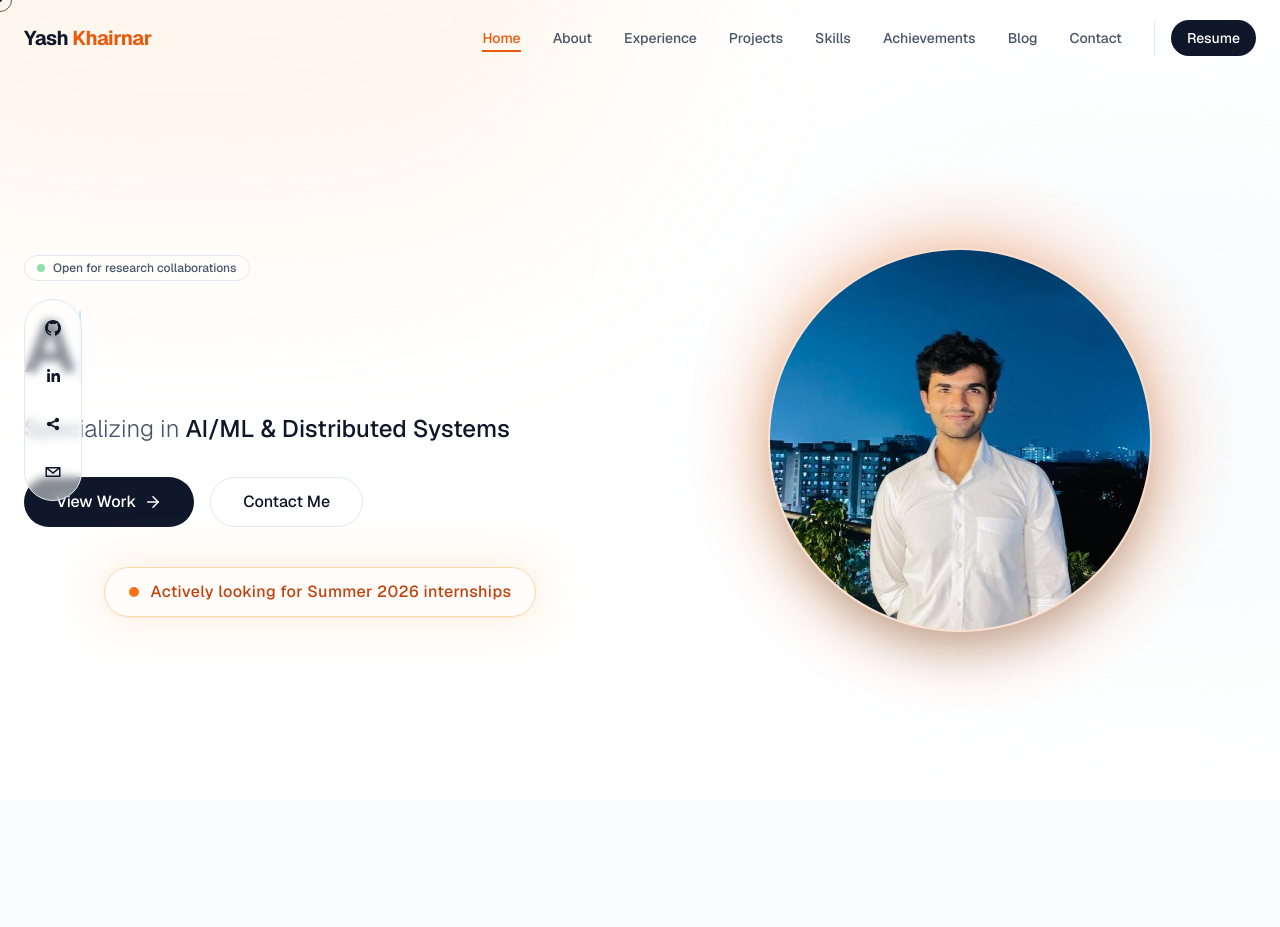
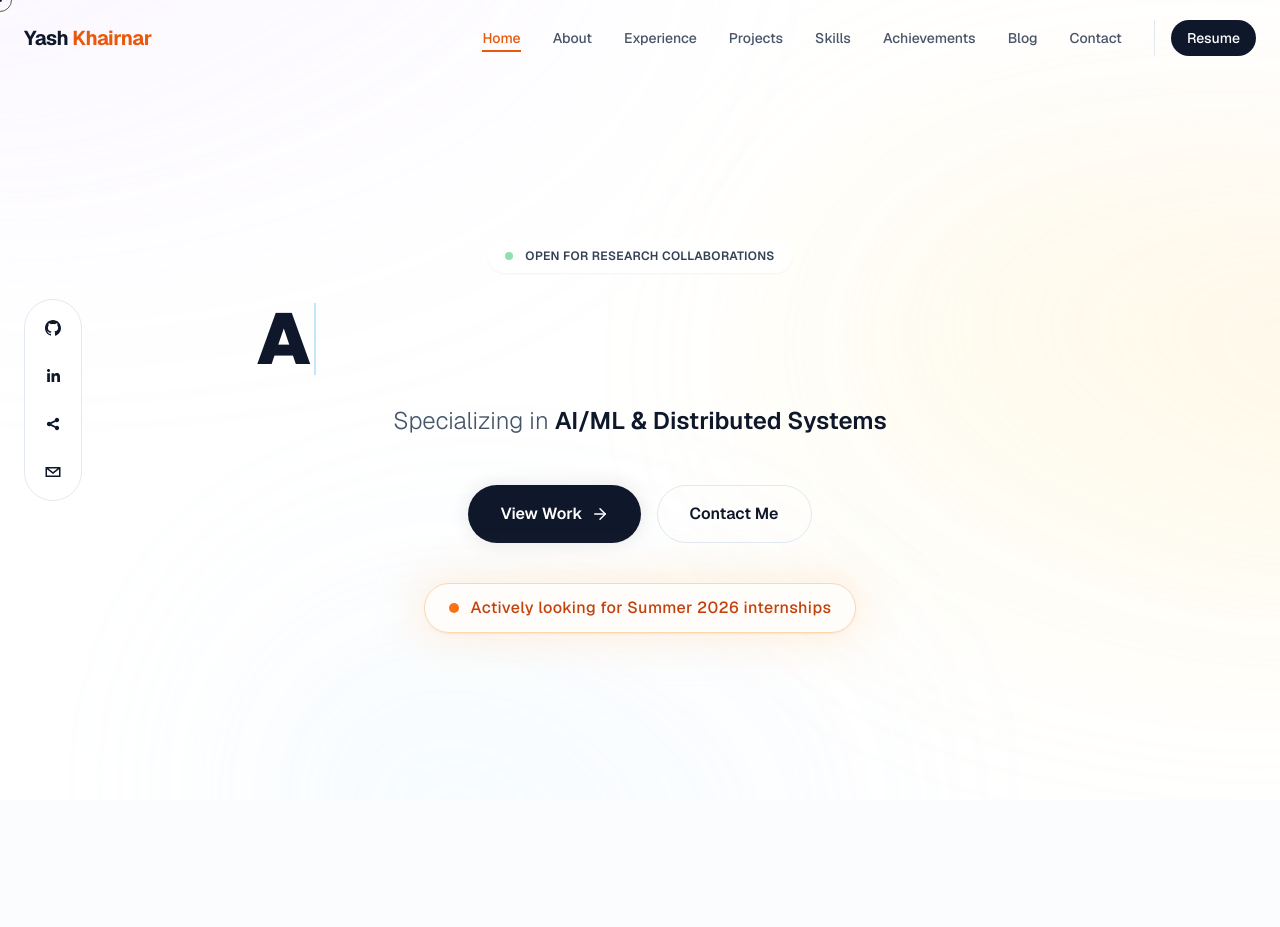
Before and after one commit to YashKhairnar/Portfolio-New, a Next.js app: page / in a window 1280 px wide. Shown: the top 927 px of the page. Built offline with nearby package versions, Linux system fonts and the light colour scheme.

Commit message:
feat: Revamp Hero section layout, animations, and background effects, remove image component, and refine About Me section styling.

```diff
--- a/app/page.tsx
+++ b/app/page.tsx
@@ -181,16 +181,17 @@ const Portfolio = () => {
 
       {/* Hero Section */}
       <section id="home" className="relative min-h-screen flex items-center justify-center pt-20">
-        <div className="absolute inset-0 overflow-hidden">
-          <div className="absolute -top-[40%] -left-[20%] w-[70%] h-[70%] rounded-full bg-orange-200/20 dark:bg-orange-900/20 blur-[100px]" />
-          <div className="absolute top-[20%] -right-[20%] w-[60%] h-[60%] rounded-full bg-slate-200/20 dark:bg-slate-900/20 blur-[100px]" />
+        <div className="absolute inset-0 overflow-hidden pointer-events-none z-0">
+          <div className="absolute -top-[40%] -left-[20%] w-[70%] h-[70%] rounded-full bg-gradient-to-br from-violet-200/40 via-purple-200/20 to-transparent dark:from-violet-900/30 dark:via-purple-900/10 blur-[120px] animate-pulse" style={{ animationDuration: '4s' }} />
+          <div className="absolute top-[20%] -right-[20%] w-[60%] h-[60%] rounded-full bg-gradient-to-bl from-orange-200/40 via-amber-200/20 to-transparent dark:from-orange-900/30 dark:via-amber-900/10 blur-[120px] animate-pulse" style={{ animationDuration: '5s', animationDelay: '1s' }} />
+          <div className="absolute -bottom-[20%] left-[20%] w-[50%] h-[50%] rounded-full bg-gradient-to-tr from-sky-200/30 via-blue-200/10 to-transparent dark:from-sky-900/20 dark:via-blue-900/10 blur-[120px] animate-pulse" style={{ animationDuration: '6s', animationDelay: '2s' }} />
         </div>
 
-        <div className="max-w-7xl mx-auto px-4 sm:px-6 relative z-10 w-full">
-          <div className="grid lg:grid-cols-2 gap-12 items-center">
+        <div className="max-w-7xl mx-auto px-4 sm:px-6 relative z-10 w-full flex flex-col items-center text-center">
+          <div className="max-w-3xl w-full">
             <motion.div
-              initial={{ opacity: 0, x: -50 }}
-              animate={{ opacity: 1, x: 0 }}
+              initial={{ opacity: 0, y: 30 }}
+              animate={{ opacity: 1, y: 0 }}
               transition={{ duration: 0.8, ease: "easeOut" }}
               className="space-y-8"
             >
@@ -198,58 +199,55 @@ const Portfolio = () => {
                 <motion.div
                   initial={{ opacity: 0, y: 20 }}
                   animate={{ opacity: 1, y: 0 }}
-                  transition={{ delay: 0.2 }}
-                  className="inline-flex items-center px-3 py-1 rounded-full border border-slate-200 dark:border-slate-800 bg-white/50 dark:bg-slate-900/50 backdrop-blur-sm"
+                  transition={{ delay: 0.2, duration: 0.8 }}
+                  className="inline-flex items-center px-4 py-2 rounded-full border border-white/40 dark:border-white/10 bg-white/60 dark:bg-slate-900/60 backdrop-blur-md shadow-sm"
                 >
-                  <span className="flex h-2 w-2 rounded-full bg-green-500 mr-2 animate-pulse"></span>
-                  <span className="text-xs font-medium text-slate-600 dark:text-slate-300">Open for research collaborations</span>
+                  <span className="flex h-2 w-2 rounded-full bg-green-500 mr-3 animate-pulse"></span>
+                  <span className="text-xs font-semibold tracking-wide text-slate-700 dark:text-slate-200 uppercase">Open for research collaborations</span>
                 </motion.div>
 
-                <h1 className="text-3xl sm:text-5xl lg:text-7xl font-bold tracking-tight min-h-[80px] sm:min-h-[100px] lg:h-[90px] flex flex-col justify-center">
+                <motion.h1
+                  initial={{ opacity: 0, y: 20 }}
+                  animate={{ opacity: 1, y: 0 }}
+                  transition={{ delay: 0.4, duration: 0.8 }}
+                  className="text-4xl sm:text-6xl lg:text-7xl font-black tracking-tight min-h-[80px] sm:min-h-[100px] lg:h-[90px] flex flex-col justify-center"
+                >
                   <Typewriter
                     words={["Machine Learning", "Artificial Intelligence", "Deep Learning", "Full Stack"]}
                   />
-                </h1>
+                </motion.h1>
 
-                <p className="text-xl sm:text-2xl font-light text-slate-600 dark:text-slate-300 max-w-xl">
-                  Specializing in <span className="font-medium text-slate-900 dark:text-white">AI/ML & Distributed Systems</span>
-                </p>
+                <motion.p
+                  initial={{ opacity: 0, y: 20 }}
+                  animate={{ opacity: 1, y: 0 }}
+                  transition={{ delay: 0.6, duration: 0.8 }}
+                  className="text-xl sm:text-2xl font-light text-slate-600 dark:text-slate-300 max-w-xl mx-auto"
+                >
+                  Specializing in <span className="font-semibold text-slate-900 dark:text-white">AI/ML & Distributed Systems</span>
+                </motion.p>
               </div>
 
-              <div className="flex flex-wrap gap-4">
+              <motion.div
+                initial={{ opacity: 0, y: 20 }}
+                animate={{ opacity: 1, y: 0 }}
+                transition={{ delay: 0.8, duration: 0.8 }}
+                className="flex flex-wrap gap-4 justify-center pt-4"
+              >
                 <button
                   onClick={() => scrollToSection('projects')}
-                  className="px-8 py-3 rounded-full bg-slate-900 dark:bg-white text-white dark:text-slate-900 font-medium hover:bg-slate-800 dark:hover:bg-slate-100 transition-all flex items-center gap-2"
+                  className="group px-8 py-4 rounded-full bg-slate-900 dark:bg-white text-white dark:text-slate-900 font-semibold hover:bg-slate-800 dark:hover:bg-slate-100 transition-all shadow-[0_0_20px_rgba(0,0,0,0.1)] hover:shadow-[0_0_30px_rgba(0,0,0,0.2)] dark:shadow-[0_0_20px_rgba(255,255,255,0.1)] hover:-translate-y-0.5 flex items-center gap-2"
                 >
-                  View Work <ArrowRight size={18} />
+                  View Work <ArrowRight size={18} className="group-hover:translate-x-1 transition-transform" />
                 </button>
                 <button
                   onClick={() => scrollToSection('contact')}
-                  className="px-8 py-3 rounded-full border border-slate-200 dark:border-slate-700 hover:bg-slate-50 dark:hover:bg-slate-800 transition-all font-medium"
+                  className="px-8 py-4 rounded-full border border-slate-200 dark:border-slate-700 hover:border-orange-500/50 hover:bg-orange-50/50 dark:hover:bg-orange-900/20 transition-all font-semibold text-slate-900 dark:text-slate-100"
                 >
                   Contact Me
                 </button>
-              </div>
+              </motion.div>
 
               <InternshipStatus />
-            </motion.div>
-
-            <motion.div
-              initial={{ opacity: 0, scale: 0.8 }}
-              animate={{ opacity: 1, scale: 1 }}
-              transition={{ duration: 0.8, delay: 0.2 }}
-              className="relative lg:h-[600px] flex items-center justify-center"
-            >
-              <TiltWrapper>
-                <div className="relative w-72 h-72 sm:w-80 sm:h-80 lg:w-96 lg:h-96">
-                  <div className="absolute inset-0 rounded-full bg-gradient-to-tr from-orange-500 to-orange-600 blur-2xl opacity-20 animate-pulse" />
-                  <img
-                    src="/Yash.jpeg"
-                    alt="Yash Khairnar"
-                    className="relative w-full h-full object-cover rounded-full border-2 border-white/20 dark:border-white/10 shadow-2xl"
-                  />
-                </div>
-              </TiltWrapper>
             </motion.div>
           </div>
         </div>
@@ -260,12 +258,15 @@ const Portfolio = () => {
         <div className="grid lg:grid-cols-12 gap-12 items-center">
           <div className="lg:col-span-7">
             <h2 className="text-3xl sm:text-4xl font-bold mb-6">About Me</h2>
-            <div className="space-y-4 text-lg text-slate-600 dark:text-slate-300 leading-relaxed">
-              <p>
-                The world of Machine Learning and AI has always inspired me to explore how far we can push its boundaries. I like to research new ideas and continually challenge myself to learn and apply state-of-the-art techniques.
+            <div className="space-y-6 text-lg text-slate-600 dark:text-slate-300 leading-relaxed font-light">
+              <p className="text-xl sm:text-2xl font-medium text-slate-800 dark:text-slate-200 leading-snug">
+                The world of Machine Learning and AI has always inspired me to explore how far we can push its boundaries.
               </p>
               <p>
-                I hold a Bachelor's in Computer Engineering from Pune University and I'm currently pursuing a <span className="font-semibold text-slate-900 dark:text-white">M.S. in Computer Science</span> at San José State University.
+                I like to research new ideas and continually challenge myself to learn and apply state-of-the-art techniques.
+              </p>
+              <p>
+                I hold a Bachelor's in Computer Engineering from Pune University and I'm currently pursuing an <span className="font-semibold text-slate-900 dark:text-white">M.S. in Computer Science</span> at San José State University.
               </p>
               <p>
                 My hands-on experience spans Machine Learning and Deep Learning, with applications in Computer Vision, NLP, and multimodal AI. Beyond AI, I'm proficient in full-stack development (MERN), cloud platforms (AWS), and orchestration tools.
@@ -286,7 +287,7 @@ const Portfolio = () => {
                 { label: "Experience", value: "2 Years" },
                 { label: "Projects", value: "15+" }
               ].map((stat, i) => (
-                <div key={i} className="p-6 rounded-2xl bg-white dark:bg-slate-800 border border-slate-100 dark:border-slate-700 shadow-sm flex flex-col justify-center items-center text-center">
+                <div key={i} className="group p-6 rounded-2xl bg-white dark:bg-slate-800 border border-slate-100 dark:border-slate-700 shadow-sm hover:shadow-xl hover:-translate-y-1 hover:border-orange-500/30 transition-all duration-300 flex flex-col justify-center items-center text-center">
                   <h3 className="text-3xl font-bold text-orange-600 dark:text-orange-500 mb-1">{stat.value}</h3>
                   <p className="text-sm font-medium text-slate-500 dark:text-slate-400">{stat.label}</p>
                 </div>
```
